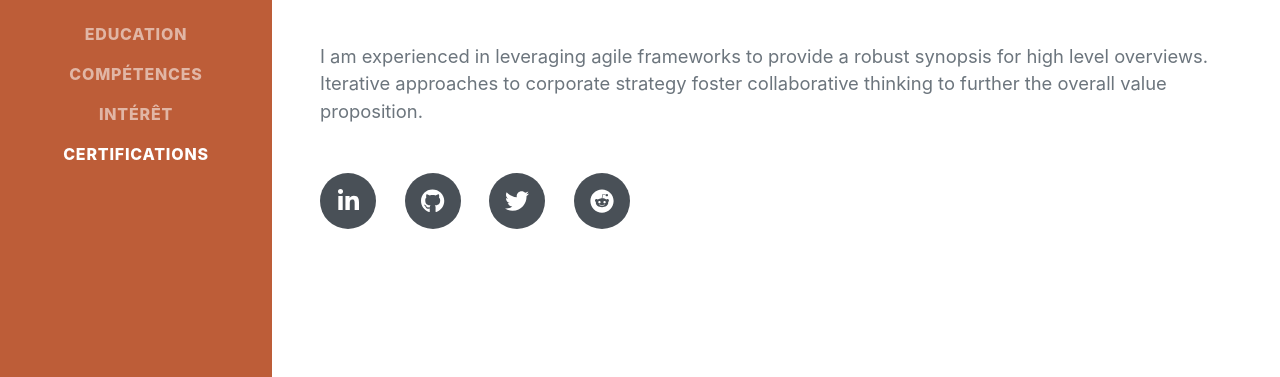
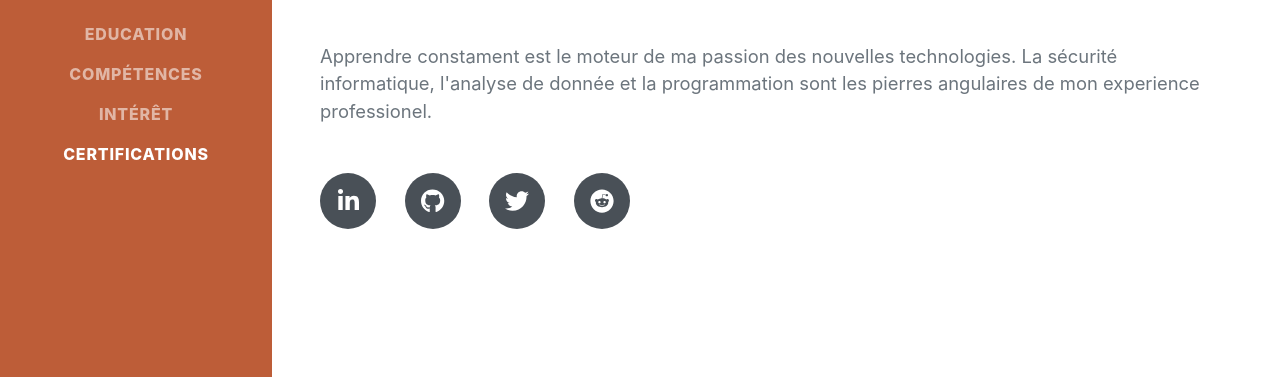
Before and after one commit to Jaybe999/Jaybe999.github.io, a plain HTML site: page index.html in a window 1280 px wide. Shown: the part 420-797 px from the top of the page. Drawn offline with nearby package versions, Linux system fonts and the light colour scheme; a web font is replaced by a local one.

Commit message:
init Boostrap theme

```diff
--- a/index.html
+++ b/index.html
@@ -5,7 +5,7 @@
         <meta name="viewport" content="width=device-width, initial-scale=1, shrink-to-fit=no" />
         <meta name="description" content="" />
         <meta name="author" content="" />
-        <title>Resume - Start Bootstrap Theme</title>
+        <title>Rodrigue Bruppacher</title>
         <link rel="icon" type="image/x-icon" href="assets/img/favicon.ico" />
         <!-- Font Awesome icons (free version)-->
         <script src="https://use.fontawesome.com/releases/v6.1.0/js/all.js" crossorigin="anonymous"></script>
@@ -47,7 +47,7 @@
                         Rte des champs de tabacs 12, 1950 Sion
                         <a href="mailto:name@email.com">rodrigue.bruppacher@gmail.com</a>
                     </div>
-                    <p class="lead mb-5">I am experienced in leveraging agile frameworks to provide a robust synopsis for high level overviews. Iterative approaches to corporate strategy foster collaborative thinking to further the overall value proposition.</p>
+                    <p class="lead mb-5">Apprendre constament est le moteur de ma passion des nouvelles technologies. La sécurité informatique, l'analyse de donnée et la programmation sont les pierres angulaires de mon experience professionel. </p>
                     <div class="social-icons">
                         <a class="social-icon" href="https://www.linkedin.com/in/rodrigue-bruppacher-5615051b9"><i class="fab fa-linkedin-in"></i></a>
                         <a class="social-icon" href="https://github.com/Jaybe999"><i class="fab fa-github"></i></a>
```
